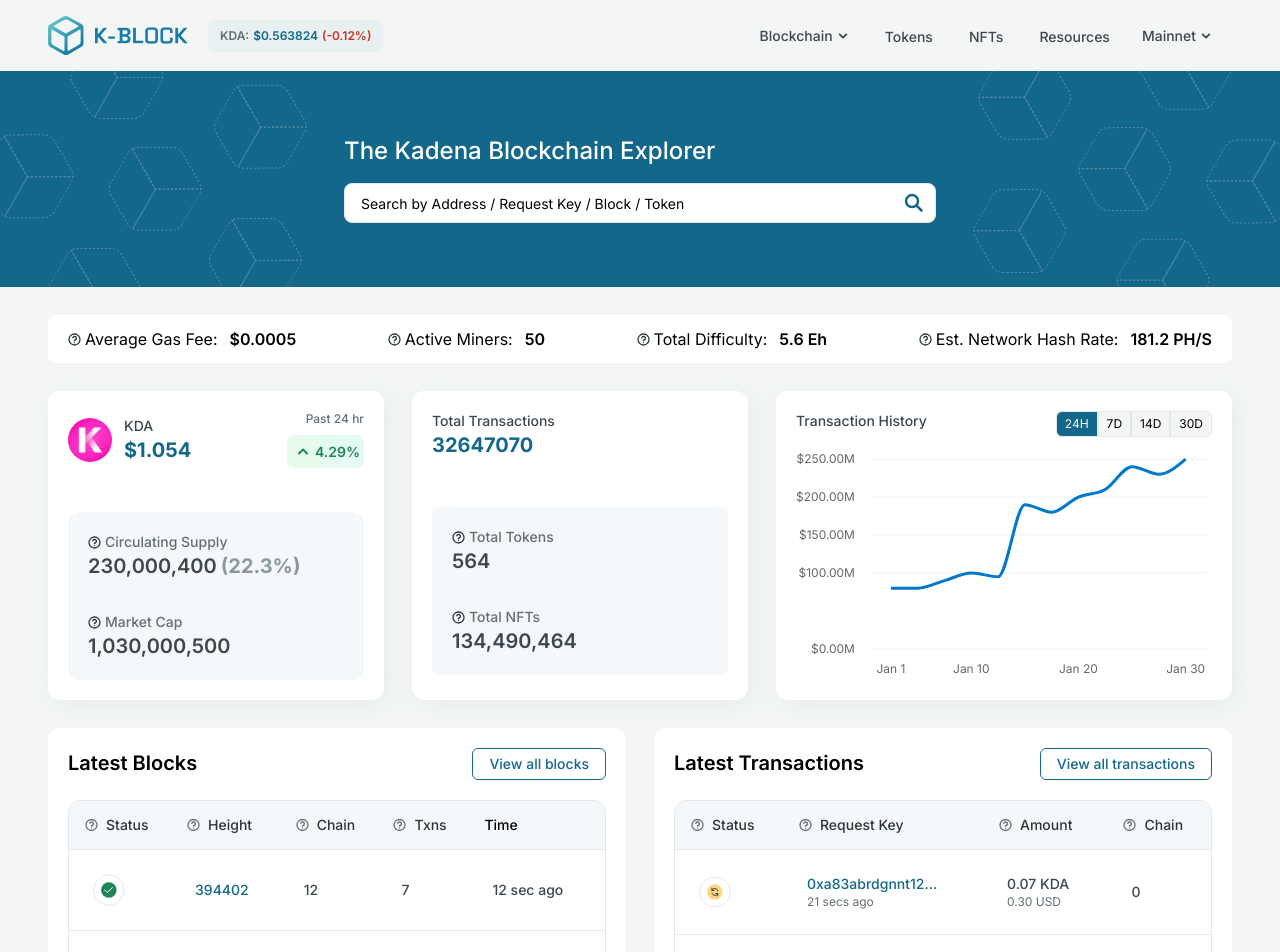
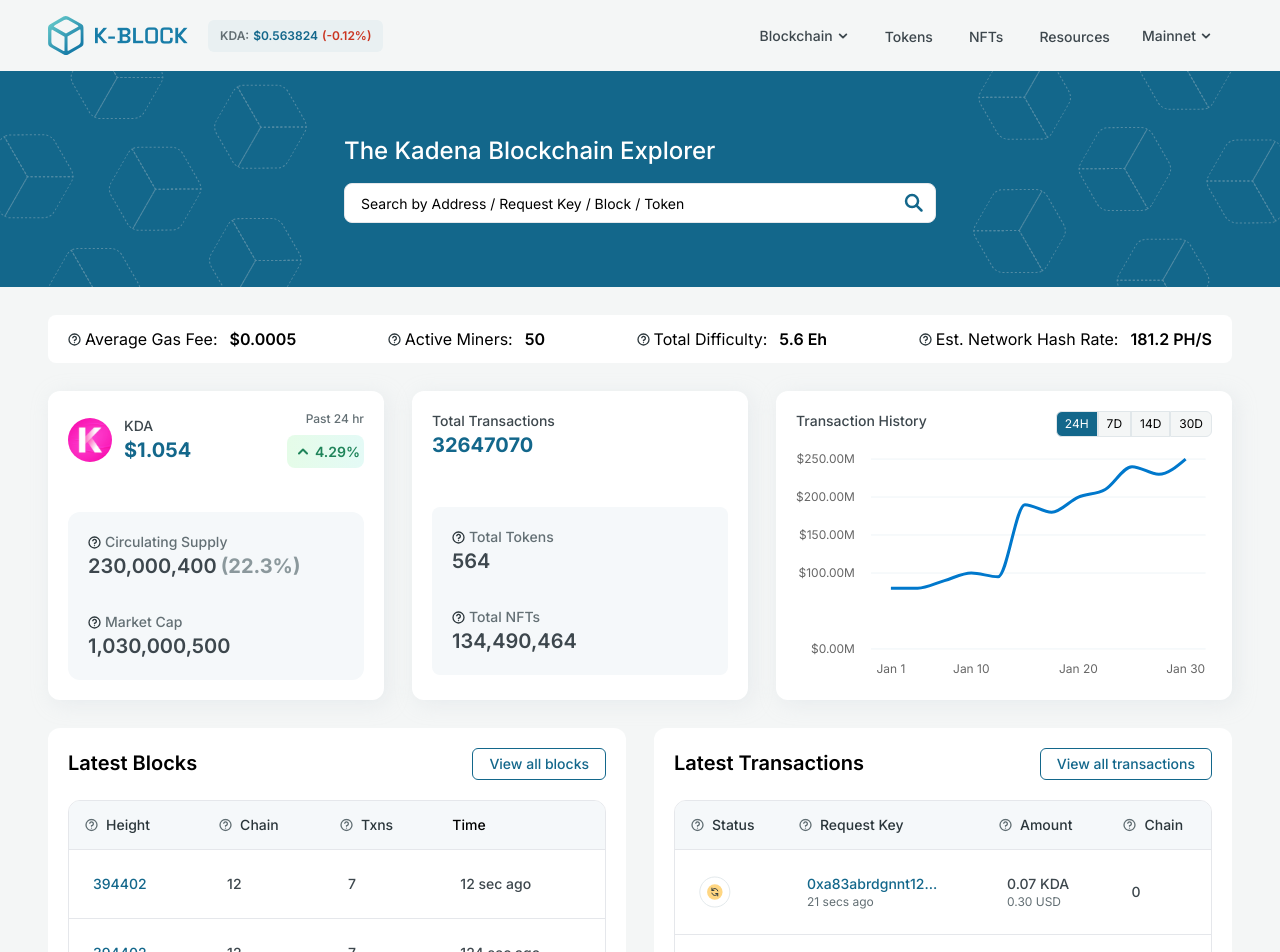
Before and after one commit to techfleetworks/k-block-app, a Next.js app: page / in a window 1280 px wide. Shown: the top 952 px of the page. Built offline with nearby package versions, Linux system fonts and the light colour scheme.

Commit message:
made changes in the status icons in the table

```diff
--- a/src/components/common/latest-blocks/index.jsx
+++ b/src/components/common/latest-blocks/index.jsx
@@ -9,50 +9,40 @@
 } from "@/components/ui/table";
 import Image from "next/image";
 import Help from "@/components/common/help";
-
-import TransactionError from "@/assets/Error.svg";
-import TransactionPending from "@/assets/Pending-Outgoing.svg";
-import TransactionSuccess from "@/assets/Success.svg";
 import Link from "next/link";
 
 const data = [
   {
-    statusIcon: TransactionSuccess,
     height: 394402,
     chain: 12,
     transaction: 7,
     time: "12 sec ago",
   },
   {
-    statusIcon: TransactionPending,
     height: 394402,
     chain: 12,
     transaction: 7,
     time: "124 sec ago",
   },
   {
-    statusIcon: TransactionError,
     height: 394402,
     chain: 12,
     transaction: 7,
     time: "112 sec ago",
   },
   {
-    statusIcon: TransactionSuccess,
     height: 394402,
     chain: 12,
     transaction: 7,
     time: "12 sec ago",
   },
   {
-    statusIcon: TransactionPending,
     height: 394402,
     chain: 12,
     transaction: 7,
     time: "124 sec ago",
   },
   {
-    statusIcon: TransactionError,
     height: 394402,
     chain: 12,
     transaction: 7,
@@ -77,12 +67,6 @@
         <Table className="border-neutral-table-border">
           <TableHeader>
             <TableRow className="bg-neutral-n-100 hover:bg-neutral-n-100">
-              <TableHead>
-                <Help
-                  label="Status"
-                  tooltipText="The state of a transaction: failing, pending, or succeeding"
-                />
-              </TableHead>
               <TableHead>
                 <Help
                   label="Height"
@@ -119,14 +103,6 @@
             {data.map((block, index) => (
               <TableRow key={index}>
                 <TableCell className="p-6">
-                  <Image
-                    src={block.statusIcon}
-                    width={32}
-                    height={32}
-                    alt="Transaction Type"
-                  />
-                </TableCell>
-                <TableCell className="p-6">
                   <Link
                     href="/block-details"
                     className="text-primary-b-500 text-sm font-medium"
```
